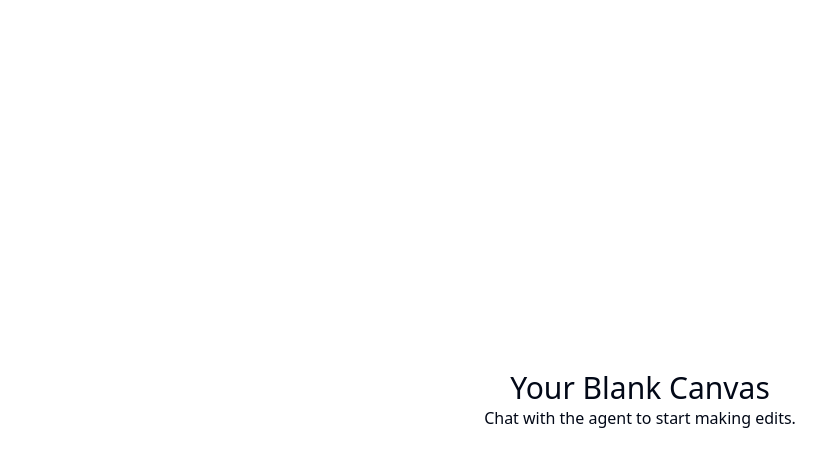
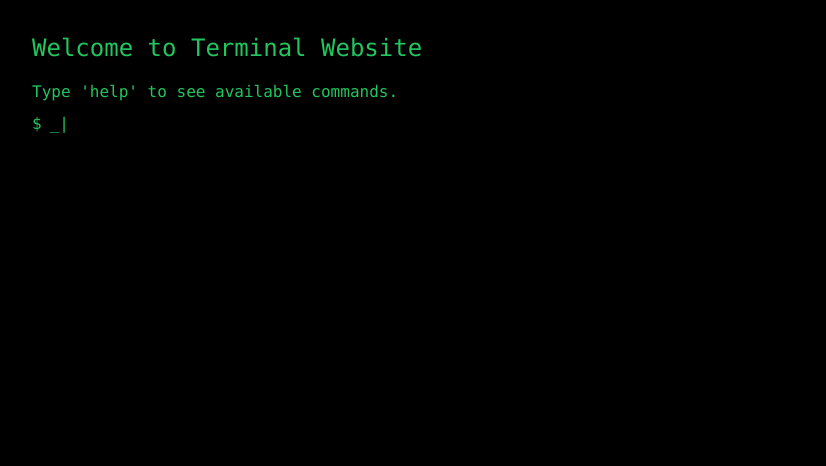
Before and after one commit to GPT-Engineer-App/terminal-portal, a React (Vite) app: page / in a window 1280 px wide. Shown: the top 466 px of the page, without its empty margins (0-826 px from the left). Built offline with nearby package versions, Linux system fonts and the light colour scheme.

Commit message:
Implemented initial terminal-style website layout with a command line prompt, monospaced font, and dark background. Updated navigation to reflect the new design.

```diff
--- a/src/App.jsx
+++ b/src/App.jsx
@@ -5,13 +5,15 @@ import { Home } from "lucide-react";
 import { Route, BrowserRouter as Router, Routes } from "react-router-dom";
 import Layout from "./layouts/default"; // available: default, navbar, sidebar
 import Index from "./pages/Index.jsx";
+import logo from "../public/logo.png"; // Import the new logo
+
 const queryClient = new QueryClient();
 
 export const navItems = [
   {
     title: "Home", // Feel free to change this to your liking
     to: "/",
-    icon: <Home className="h-4 w-4" />,
+    icon: <img src={logo} alt="Terminal Logo" className="h-4 w-4" />, // Use the new logo
   },
 ];
 
--- a/src/layouts/default.jsx
+++ b/src/layouts/default.jsx
@@ -2,7 +2,7 @@ import { Outlet } from "react-router-dom";
 
 const Layout = () => {
   return (
-    <main className="flex flex-col min-h-screen p-4 overflow-auto items-center justify-center">
+    <main className="flex flex-col min-h-screen p-4 overflow-auto items-start justify-start bg-black text-green-500 font-mono">
       <Outlet />
     </main>
   );
--- a/src/pages/Index.jsx
+++ b/src/pages/Index.jsx
@@ -1,10 +1,24 @@
-// Update this page (the content is just a fallback if you fail to update the page)
+import React, { useEffect, useState } from "react";
 
 const Index = () => {
+  const [showCursor, setShowCursor] = useState(true);
+
+  useEffect(() => {
+    const interval = setInterval(() => {
+      setShowCursor((prev) => !prev);
+    }, 500);
+    return () => clearInterval(interval);
+  }, []);
+
   return (
-    <div className="text-center">
-      <h1 className="text-3xl">Your Blank Canvas</h1>
-      <p>Chat with the agent to start making edits.</p>
+    <div className="text-green-500 font-mono bg-black min-h-screen flex flex-col items-start p-4">
+      <h1 className="text-2xl mb-4">Welcome to Terminal Website</h1>
+      <p className="mb-2">Type 'help' to see available commands.</p>
+      <div className="flex">
+        <span>$</span>
+        <span className="ml-2">_</span>
+        {showCursor && <span className="animate-blink">|</span>}
+      </div>
     </div>
   );
 };
```
Also changed, not shown: public/logo.png (added).
